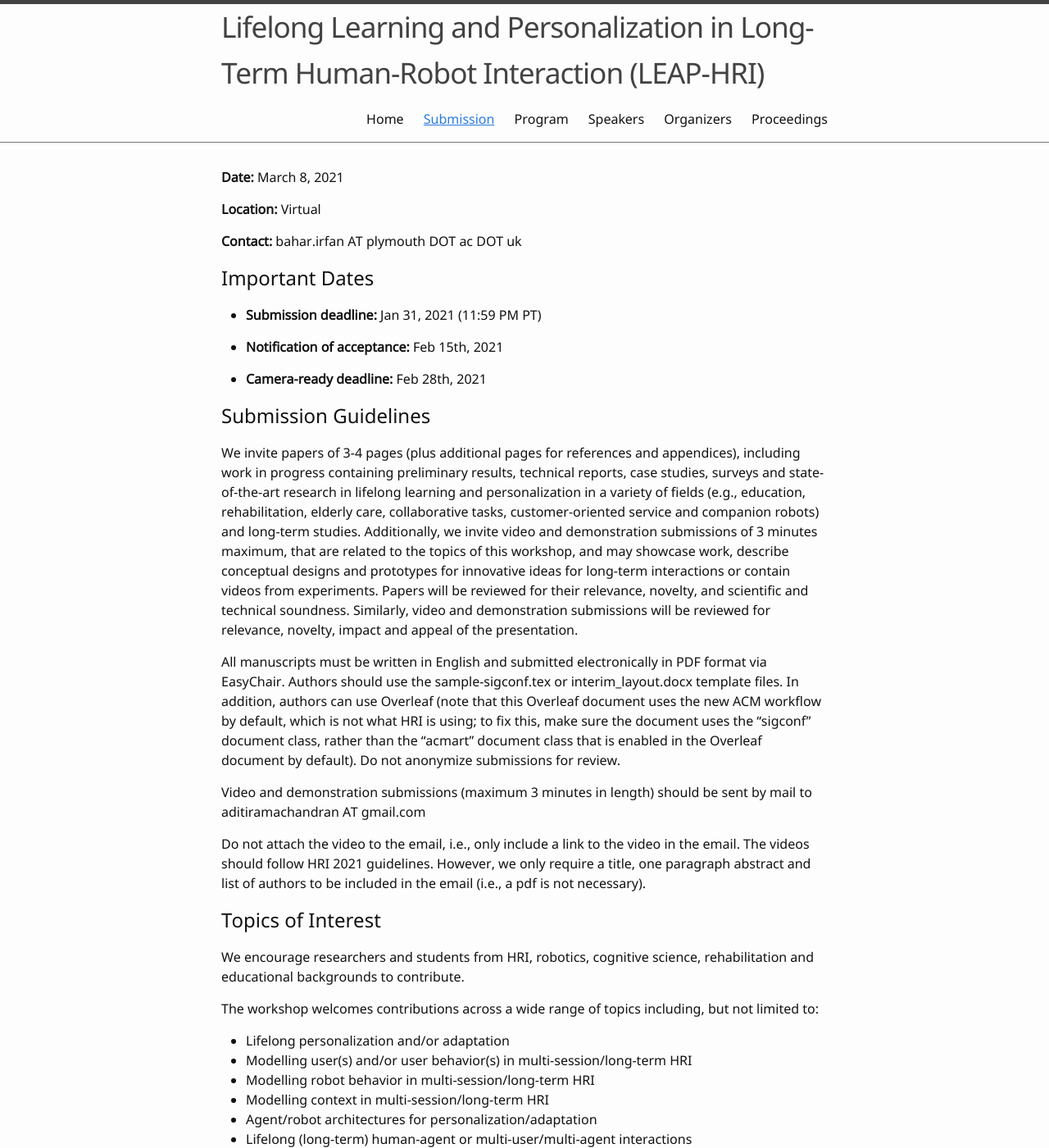
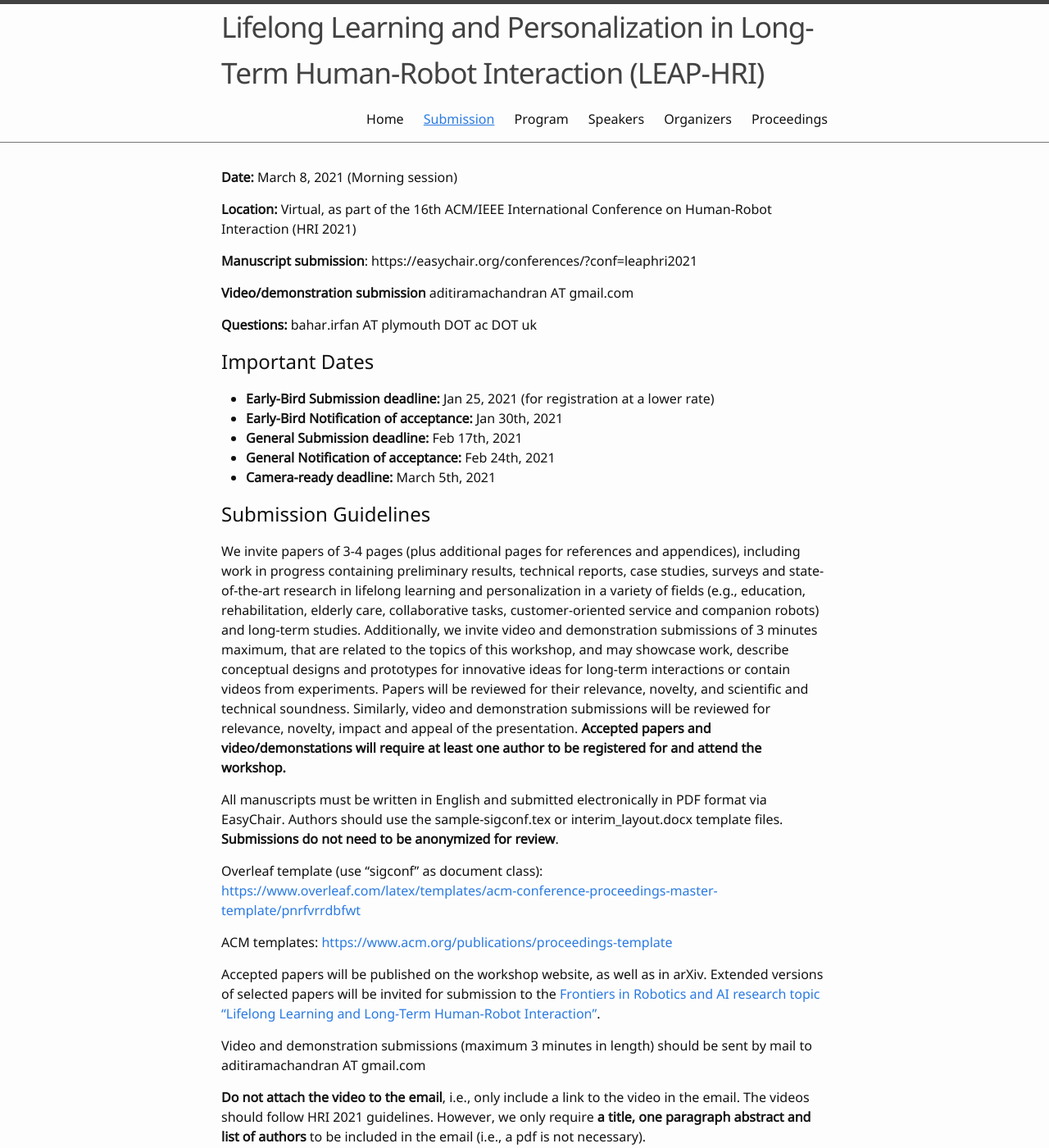
Before and after one commit to mcstaffa81/leap_hri_2023.io, a Jekyll site: the page built from 0-submission.md, in a window 1280 px wide and 1400 px high. Shown: the whole window at 82% size. Built offline with Jekyll 4.4.1, drawn with Linux system fonts in a browser that asks for light colours.

Commit message:
updated submission info

```diff
--- a/0-submission.md
+++ b/0-submission.md
@@ -3,31 +3,41 @@ title: Submission
 nav: true
 ---
 
-**Date:** March 8, 2021
+**Date:** March 8, 2021 (Morning session)
 
-**Location:** Virtual
+**Location:** Virtual, as part of the 16th ACM/IEEE International Conference on Human-Robot Interaction (HRI 2021)
 
-**Contact:** bahar.irfan AT plymouth DOT ac DOT uk
+**Manuscript submission**: https://easychair.org/conferences/?conf=leaphri2021
+
+**Video/demonstration submission** aditiramachandran AT gmail.com
+
+**Questions:** bahar.irfan AT plymouth DOT ac DOT uk
 
 
 ## Important Dates
 
- - **Submission deadline:** Jan 31, 2021 (11:59 PM PT)
-
- - **Notification of acceptance:** Feb 15th, 2021
-
- - **Camera-ready deadline:** Feb 28th, 2021
+ - **Early-Bird Submission deadline:** Jan 25, 2021 (for registration at a lower rate)
+ - **Early-Bird Notification of acceptance:** Jan 30th, 2021
+ - **General Submission deadline:** Feb 17th, 2021
+ - **General Notification of acceptance:** Feb 24th, 2021
+ - **Camera-ready deadline:** March 5th, 2021
 
 
 ## Submission Guidelines
 
-We invite papers of 3-4 pages (plus additional pages for references and appendices), including work in progress containing preliminary results, technical reports, case studies, surveys and state-of-the-art research in lifelong learning and personalization in a variety of fields (e.g., education, rehabilitation, elderly care, collaborative tasks, customer-oriented service and companion robots) and long-term studies. Additionally, we invite video and demonstration submissions of 3 minutes maximum, that are related to the topics of this workshop, and may showcase work, describe conceptual designs and prototypes for innovative ideas for long-term interactions or contain videos from experiments. Papers will be reviewed for their relevance, novelty, and scientific and technical soundness. Similarly, video and demonstration submissions will be reviewed for relevance, novelty, impact and appeal of the presentation.
+We invite papers of 3-4 pages (plus additional pages for references and appendices), including work in progress containing preliminary results, technical reports, case studies, surveys and state-of-the-art research in lifelong learning and personalization in a variety of fields (e.g., education, rehabilitation, elderly care, collaborative tasks, customer-oriented service and companion robots) and long-term studies. Additionally, we invite video and demonstration submissions of 3 minutes maximum, that are related to the topics of this workshop, and may showcase work, describe conceptual designs and prototypes for innovative ideas for long-term interactions or contain videos from experiments. Papers will be reviewed for their relevance, novelty, and scientific and technical soundness. Similarly, video and demonstration submissions will be reviewed for relevance, novelty, impact and appeal of the presentation. **Accepted papers and video/demonstations will require at least one author to be registered for and attend the workshop.**
 
-All manuscripts must be written in English and submitted electronically in PDF format via EasyChair. Authors should use the sample-sigconf.tex or interim_layout.docx template files. In addition, authors can use Overleaf (note that this Overleaf document uses the new ACM workflow by default, which is not what HRI is using; to fix this, make sure the document uses the “sigconf” document class, rather than the “acmart” document class that is enabled in the Overleaf document by default). Do not anonymize submissions for review.
+All manuscripts must be written in English and submitted electronically in PDF format via EasyChair. Authors should use the sample-sigconf.tex or interim_layout.docx template files. **Submissions do not need to be anonymized for review**.
+
+Overleaf template (use “sigconf” as document class): [https://www.overleaf.com/latex/templates/acm-conference-proceedings-master-template/pnrfvrrdbfwt](https://www.overleaf.com/latex/templates/acm-conference-proceedings-master-template/pnrfvrrdbfwt)
+
+ACM templates: [https://www.acm.org/publications/proceedings-template](https://www.acm.org/publications/proceedings-template)
+
+ Accepted papers will be published on the workshop website, as well as in arXiv. Extended versions of selected papers will be invited for submission to the [Frontiers in Robotics and AI research topic “Lifelong Learning and Long-Term Human-Robot Interaction”](https://www.frontiersin.org/research-topics/14495/lifelong-learning-and-long-term-human-robot-interaction).
 
 Video and demonstration submissions (maximum 3 minutes in length) should be sent by mail to aditiramachandran AT gmail.com
 
-Do not attach the video to the email, i.e., only include a link to the video in the email. The videos should follow HRI 2021 guidelines. However, we only require a title, one paragraph abstract and list of authors to be included in the email (i.e., a pdf is not necessary).
+**Do not attach the video to the email**, i.e., only include a link to the video in the email. The videos should follow HRI 2021 guidelines. However, we only require **a title, one paragraph abstract and list of authors** to be included in the email (i.e., a pdf is not necessary).
 
 ## Topics of Interest
 
```
Also changed, not shown: 1-program.md (+5 -5 lines).
